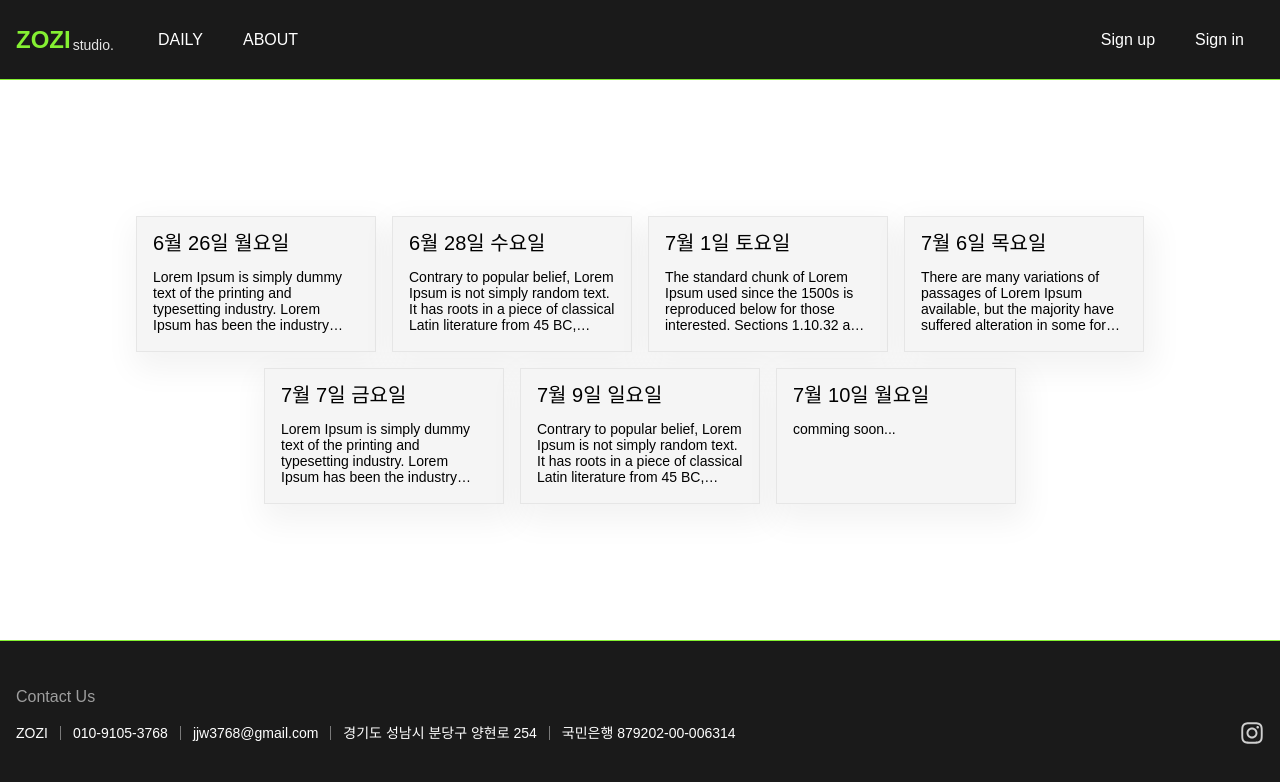
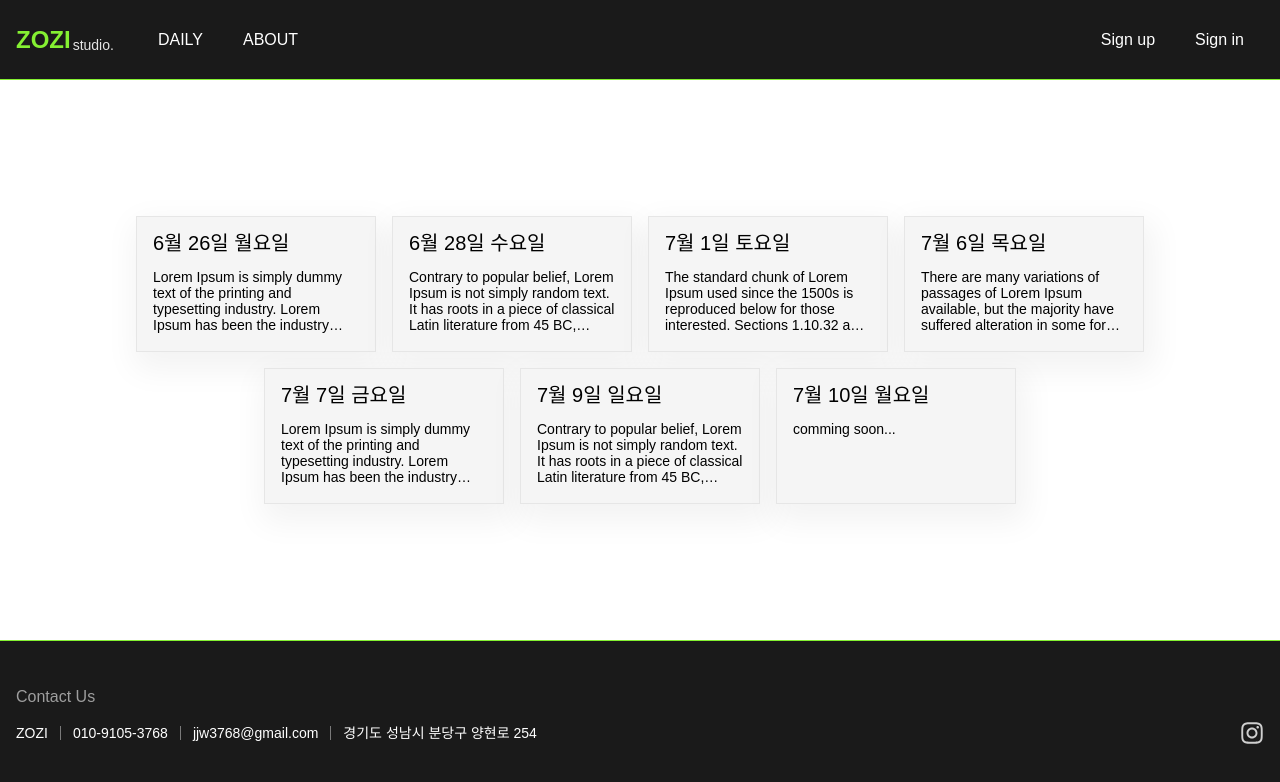
Before and after one commit to jojieee/joji-log, a Next.js app: page / in a window 1280 px wide. Shown: the top 782 px of the page. Built offline with nearby package versions, Linux system fonts and the light colour scheme; a web font is replaced by a local one.

Commit message:
github link test

```diff
--- a/src/components/Layout/Footer/Footer.tsx
+++ b/src/components/Layout/Footer/Footer.tsx
@@ -24,7 +24,7 @@ const Footer = () => {
                 <div>{val.phone}</div>
                 <div>{val.email}</div>
                 <div>{val.address}</div>
-                <div>{val.bank}</div>
+                {/* <div>{val.bank}</div> */}
               </Info>
             ))}
           </ContactInfo>
```
